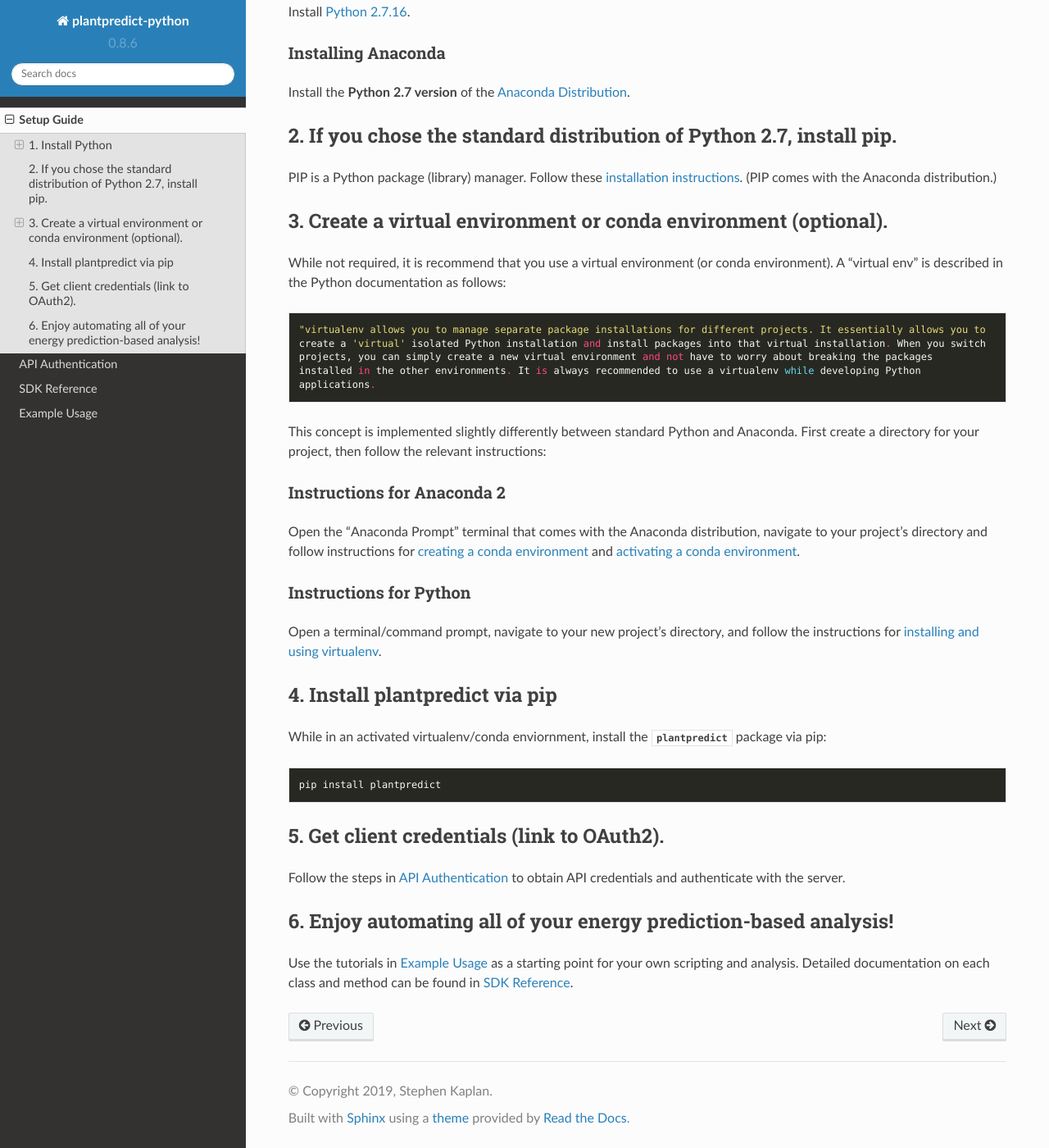
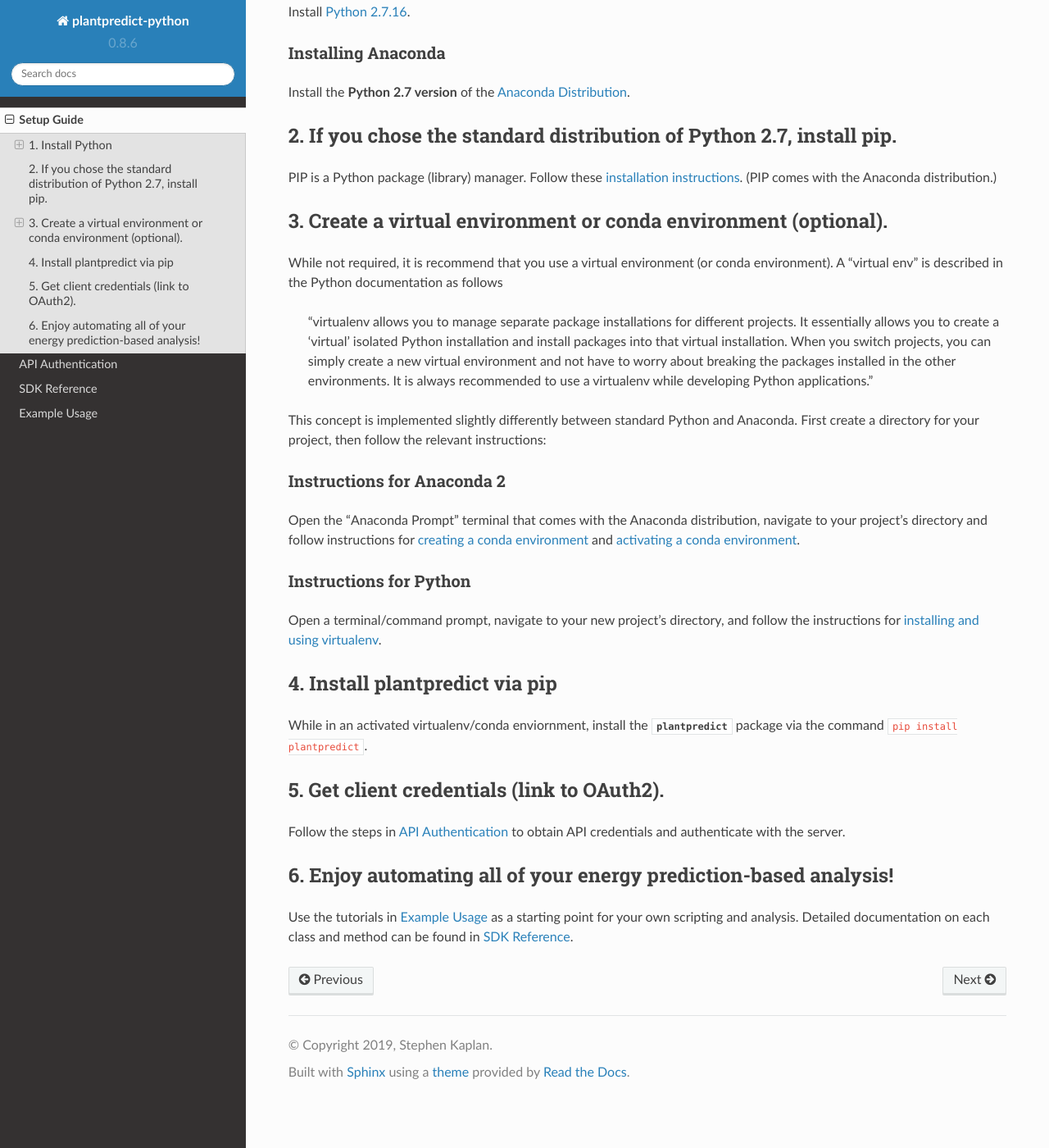
Before and after one commit to adriesse/plantpredict-python, a Sphinx documentation site: the page built from docs/setup_guide.rst, in a window 1280 px wide and 1400 px high, scrolled down 455 px. Shown: the whole window at 82% size. Built offline with Sphinx 7.4.7 and the Read the Docs theme 2.0.0, drawn with Linux system fonts in a browser that asks for light colours.

Commit message:
further documentation fixes

```diff
--- a/docs/setup_guide.rst
+++ b/docs/setup_guide.rst
@@ -37,13 +37,13 @@
 ^^^^^^^^^^^^^^^^^^^^^^^^^^^^^^^^^^^^^^^^^^^^^^^^^^^^^^^^^^^^^^^^^^^^^^^^^^^^^^^^^^^^^^^^^^^^^^^^^^^^^^^^^^^^^^^^^^^
 
 While not required, it is recommend that you use a virtual environment (or conda environment). A "virtual env" is
-described in the Python documentation as follows::
+described in the Python documentation as follows
 
     "virtualenv allows you to manage separate package installations for different projects. It essentially allows you to
     create a 'virtual' isolated Python installation and install packages into that virtual installation. When you switch
     projects, you can simply create a new virtual environment and not have to worry about breaking the packages
     installed in the other environments. It is always recommended to use a virtualenv while developing Python
-    applications.
+    applications."
 
 This concept is implemented slightly differently between standard Python and Anaconda. First create a directory for your
 project, then follow the relevant instructions:
@@ -66,12 +66,8 @@
 4. Install plantpredict via pip
 ^^^^^^^^^^^^^^^^^^^^^^^^^^^^^^^^
 
-While in an activated virtualenv/conda enviornment, install the :py:mod:`plantpredict` package via pip:
-
-.. code-block::
-
-    pip install plantpredict
-
+While in an activated virtualenv/conda enviornment, install the :py:mod:`plantpredict` package via the command
+:code:`pip install plantpredict`.
 
 5. Get client credentials (link to OAuth2).
 ^^^^^^^^^^^^^^^^^^^^^^^^^^^^^^^^^^^^^^^^^^^^
```
